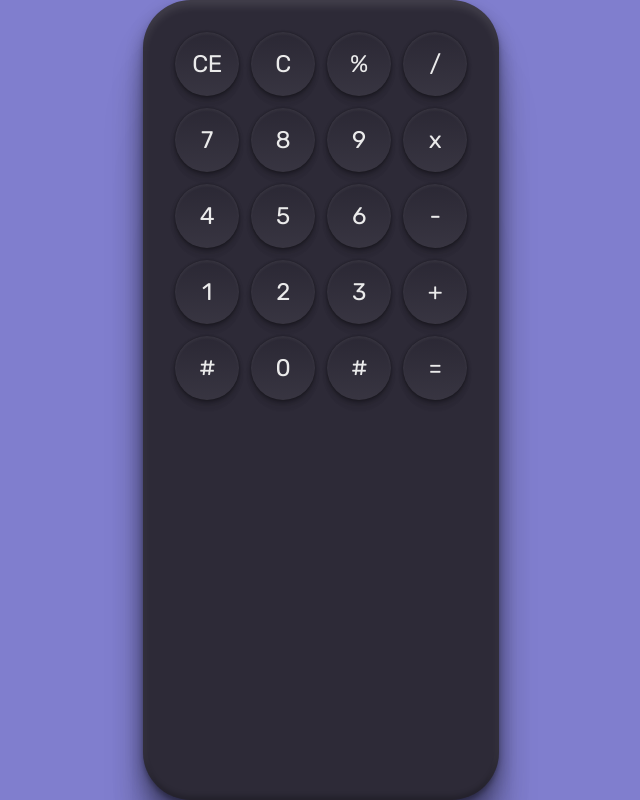
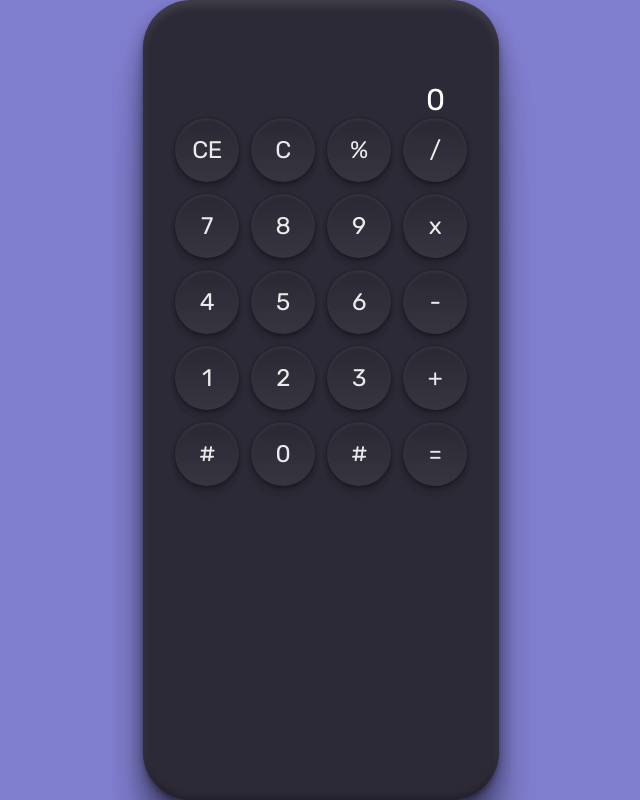
Before and after one commit to RuanOliveira1/Calculadora, a React (Vite) app: page / in a window 1280 px wide. Shown: the whole page, without its empty margins (319-959 px from the left). Built offline with nearby package versions, Linux system fonts and the light colour scheme.

Commit message:
adicionando display na view

```diff
--- a/src/View/Calculator.tsx
+++ b/src/View/Calculator.tsx
@@ -2,11 +2,13 @@
 import { CalculatorContainer, Container } from "./styles";
 
 import Keyboard from "../Components/Keyboard";
+import Display from "../Components/Display";
 
 const Calculator = () => {
   return (
     <Container>
       <CalculatorContainer>
+        <Display />
         <Keyboard />
       </CalculatorContainer>
     </Container>
```
